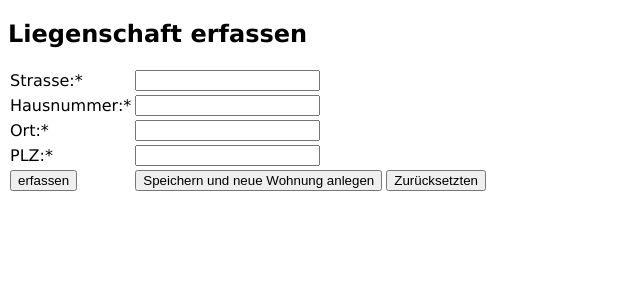
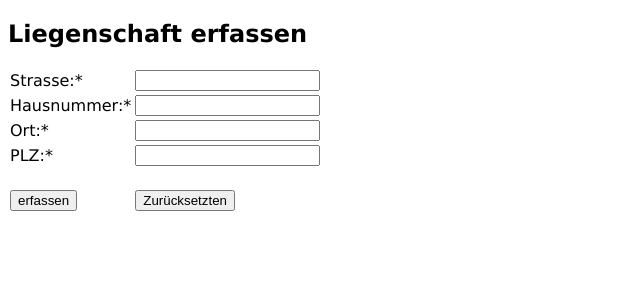
Before and after one commit to HeikoFHNW/WebEng, a PHP site: page /Liegenschaft_form.php in a window 1280 px wide. Shown: the top 300 px of the page, without its empty margins (0-640 px from the left). Run offline with PHP 8.4, Linux system fonts and the light colour scheme.

Commit message:
Liegenschaft_Form

```diff
--- a/Simon_Forms_201611082/Liegenschaft_form.php
+++ b/Simon_Forms_201611082/Liegenschaft_form.php
@@ -7,17 +7,16 @@
 Bitte aktivieren Sie JavaScript
 </div>
 </noscript>
+
     <script type="text/javascript" src="js/form_val_inc.js">
     </script>
-
-
 
     <script>
         function validateLiegenschaftForm(){
             var a = (notEmpty(fLi_strasse)&&isText(fLi_strasse));
             var b = notEmpty(fLi_hausnummer);
             var c = (notEmpty(fLi_ort)&&isText(fLi_ort));
-            var d = isNumber(fLi_plz);
+            var d = (notEmpty(fLi_hausnummer)&&isNumber(fLi_plz));
 
 
             if (a){
@@ -95,9 +94,15 @@ Bitte aktivieren Sie JavaScript
         </td>
     </tr>
 
+    <tr>
+        <td>
+            <p id= "requiredMessage"> </p>
+       </td>
     </tr>
-        <td><input type="submit" name="Speichern und zur Übersicht" value="erfassen" /></td>
-        <td><input type="submit" value="Speichern und neue Wohnung anlegen" /></td>
+
+    </tr>
+        <td><input type="submit" name="erfassen" value="erfassen" /></td>
+
         <td><input type="reset" value="Zurücksetzten" /></td>
     </tr>
     </tbody>
```
Also changed, not shown: Simon_Forms_201611082/js/form_val_inc.js (line endings or trailing spaces).
